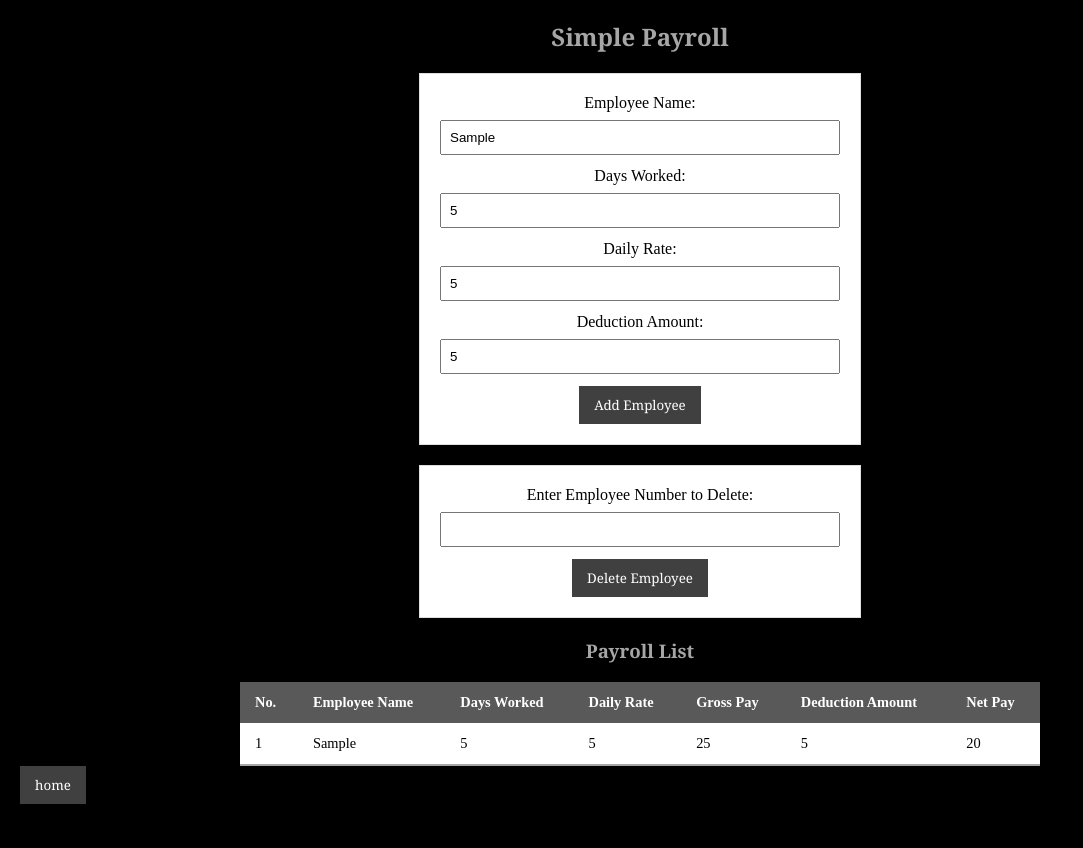
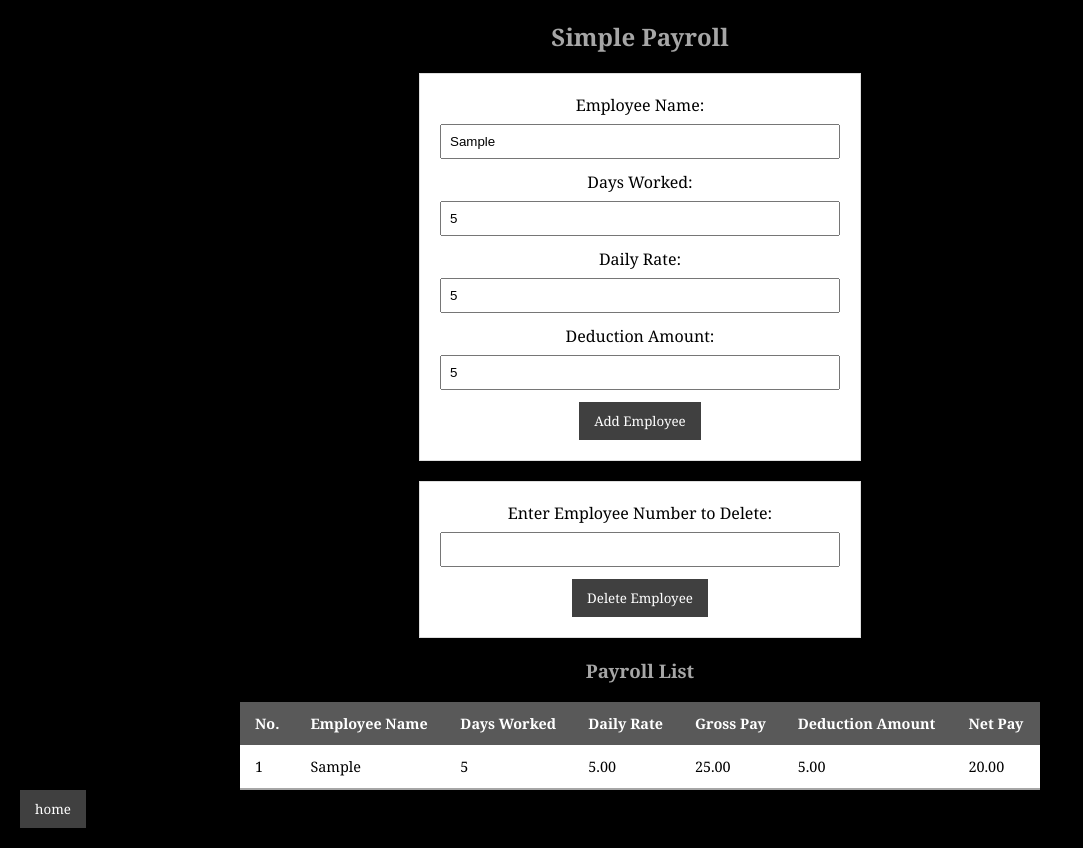
Before and after one commit to adbgo774/adbgowebsite, a plain HTML site: page A4.html in a window 1280 px wide. Both pictures are taken after typing "Sample", "5", "5", "5" into the empty fields and a click on the button "Add Employee". Shown: the whole page, without its empty margins (0-1083 px from the left). Before the commit the page ends 824 px from the top, so only its background shows below. Drawn offline with Linux system fonts and the light colour scheme.

Commit message:
Update A4.html

```diff
--- a/A4.html
+++ b/A4.html
@@ -3,17 +3,16 @@
 <head>
   <title>Assignment 4</title>
   <style>
-
     body {
-    font-family: "georia", serif;
+      font-family: "georgia", serif;
       background-color: black;
       margin: 20px;
     }
 
-h2,h3,h4 {
+    h2, h3, h4 {
       text-align: center;
       color: #a6a6a6;
-    font-family: "georgia", serif
+      font-family: "georgia", serif;
     }
 
     form {
@@ -46,7 +45,7 @@ button {
       border: none;
       border-radius: 0;
       cursor: pointer;
-    font-family: "georgia", serif
+      font-family: "georgia", serif;
     }
 
     button:hover {
@@ -117,6 +116,7 @@ a:hover {
       box-shadow: 0 4px 8px rgba(0, 0, 0, 0.1);
       z-index: 2;
     }
+
     #overlay {
       display: none;
       position: fixed;
@@ -137,7 +137,7 @@ a:hover {
   <label for="employeeName">Employee Name:</label>
   <input type="text" id="employeeName" required><br>
 
-  <label for="daysWorked" >Days Worked:</label>
+  <label for="daysWorked">Days Worked:</label>
   <input type="number" id="daysWorked" required><br>
 
   <label for="dailyRate">Daily Rate:</label>
@@ -157,12 +157,9 @@ a:hover {
 
 <div id="payrollTable"></div>
 
-
-
 <button onclick="location.href='./index.html'">
-    <i class="fa fa- home w3-large"></i> home
+  <i class="fa fa-home w3-large"></i> home
 </button>
-
 
 <div id="overlay"></div>
 <div id="confirmationModal">
@@ -176,8 +173,8 @@ a:hover {
   let payrollList = [];
 
   function calculatePay(daysWorked, dailyRate, deductionAmount) {
-    const grossPay = daysWorked * dailyRate;
-    const netPay = grossPay - deductionAmount;
+    const grossPay = (daysWorked * dailyRate).toFixed(2);
+    const netPay = (grossPay - deductionAmount).toFixed(2);
     return { grossPay, netPay };
   }
 
@@ -195,8 +192,8 @@ a:hover {
 
       const row = table.insertRow(index + 1);
       row.innerHTML = `<td>${index + 1}</td><td>${employee.name}</td>
-      <td>${daysWorked}</td><td>${dailyRate}</td><td>${grossPay}</td>
-      <td>${deductionAmount}</td><td>${netPay}</td>`;
+        <td>${daysWorked}</td><td>${dailyRate.toFixed(2)}</td><td>${grossPay}</td>
+        <td>${deductionAmount.toFixed(2)}</td><td>${netPay}</td>`;
     });
 
     tableDiv.appendChild(table);
@@ -212,24 +209,21 @@ a:hover {
     document.getElementById('confirmationModal').style.display = 'none';
   }
 
-  document.getElementById("addEmployee").addEventListener("click",
-    function addEmployee() {
+  document.getElementById("addEmployee").addEventListener("click", function addEmployee() {
     const name = document.getElementById('employeeName').value;
     const daysWorked = parseInt(document.getElementById('daysWorked').value);
-      const dailyRate = parseInt(document.getElementById('dailyRate').value);
-      const deductionAmount = parseInt(document.getElementById('deductionAmount').value);
+    const dailyRate = parseFloat(document.getElementById('dailyRate').value);
+    const deductionAmount = parseFloat(document.getElementById('deductionAmount').value);
 
     payrollList.push({ name, daysWorked, dailyRate, deductionAmount });
     displayPayrollTable();
   });
 
-  document.getElementById("deleteEmployee").addEventListener("click",
-    function () {
+  document.getElementById("deleteEmployee").addEventListener("click", function () {
     openModal();
   });
 
-  document.getElementById("confirmDelete").addEventListener("click",
-    function () {
+  document.getElementById("confirmDelete").addEventListener("click", function () {
     const lineNumber = parseInt(document.getElementById('lineNumber').value);
 
     if (lineNumber >= 1 && lineNumber <= payrollList.length) {
@@ -242,8 +236,7 @@ a:hover {
     }
   });
 
-  document.getElementById("cancelDelete").addEventListener("click",
-    function () {
+  document.getElementById("cancelDelete").addEventListener("click", function () {
     closeModal();
   });
 </script>
```
Lines whose indentation alone changed are shown as unchanged.
